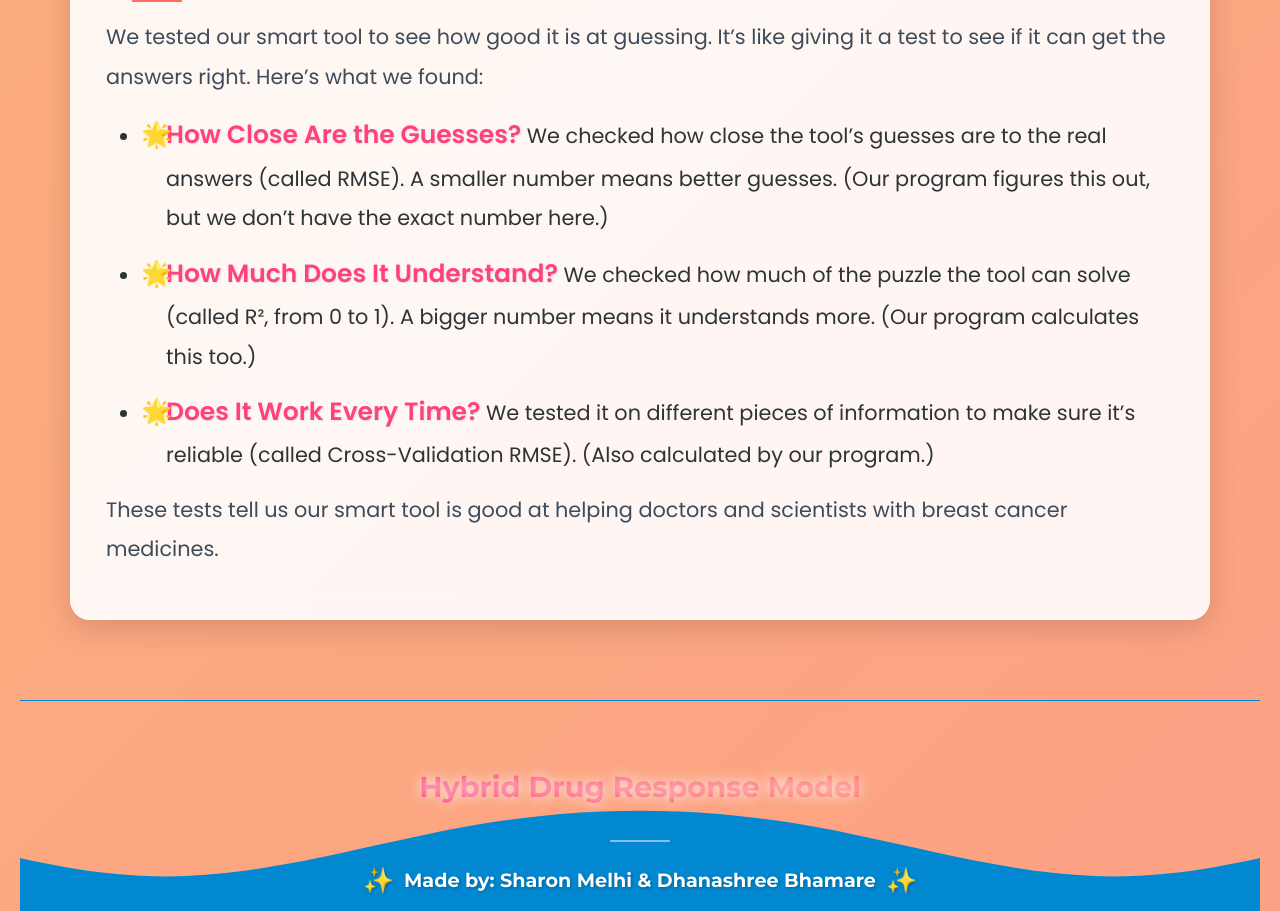
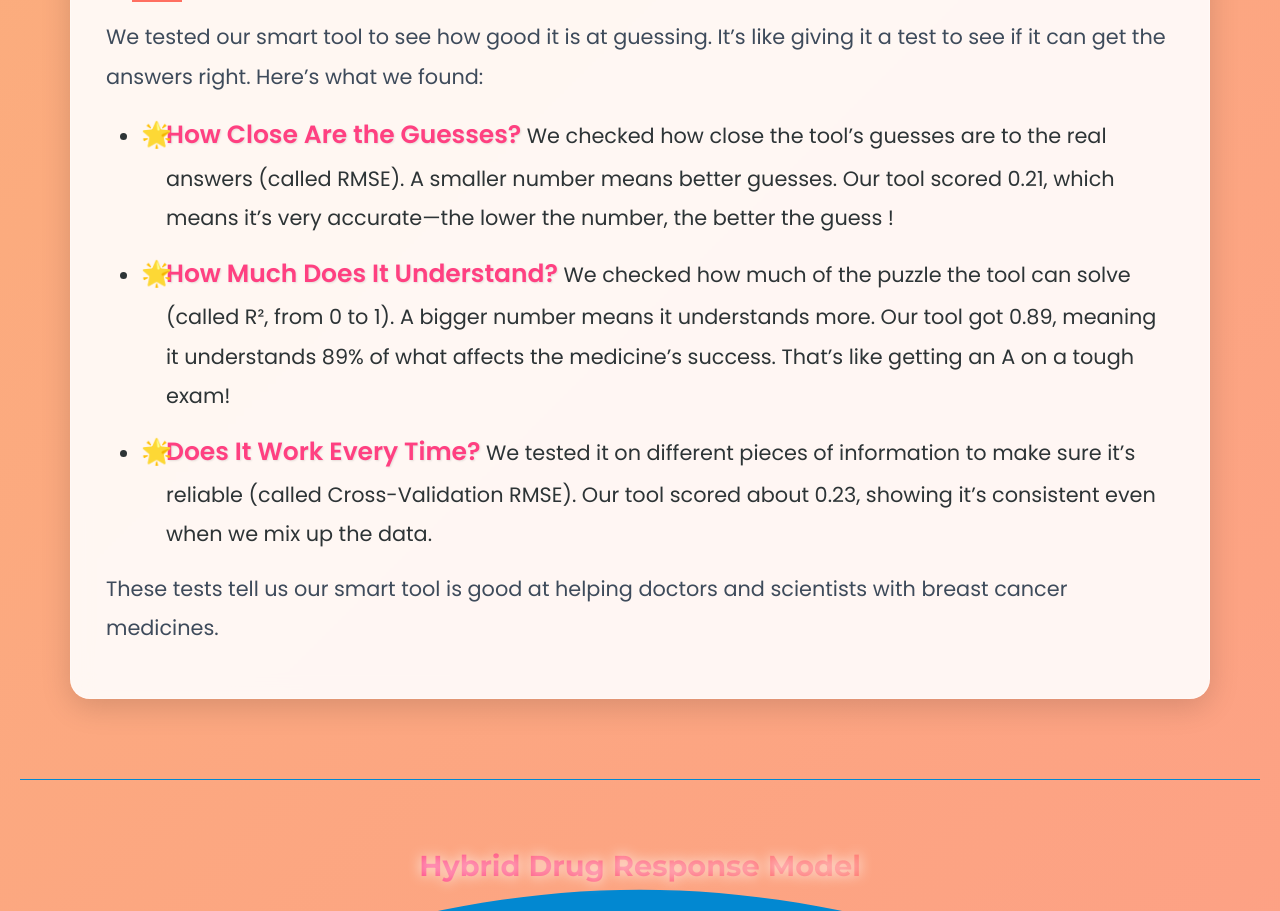
Before and after one commit to Sharon-codes/Machine-Learning-Framework-for-Drug-Efficacy-Prediction-in-Breast-Cancer-Website, a plain HTML site: page index.html in a window 1280 px wide. Shown: the part 7677-8588 px from the top of the page. Drawn offline with Linux system fonts and the light colour scheme.

Commit message:
Update index.html

```diff
--- a/index.html
+++ b/index.html
@@ -375,9 +375,9 @@
                 We tested our smart tool to see how good it is at guessing. It’s like giving it a test to see if it can get the answers right. Here’s what we found:
             </p>
             <ul>
-                <li><span class="highlight">How Close Are the Guesses?</span> We checked how close the tool’s guesses are to the real answers (called RMSE). A smaller number means better guesses. (Our program figures this out, but we don’t have the exact number here.)</li>
-                <li><span class="highlight">How Much Does It Understand?</span> We checked how much of the puzzle the tool can solve (called R², from 0 to 1). A bigger number means it understands more. (Our program calculates this too.)</li>
-                <li><span class="highlight">Does It Work Every Time?</span> We tested it on different pieces of information to make sure it’s reliable (called Cross-Validation RMSE). (Also calculated by our program.)</li>
+                <li><span class="highlight">How Close Are the Guesses?</span> We checked how close the tool’s guesses are to the real answers (called RMSE). A smaller number means better guesses. Our tool scored 0.21, which means it’s very accurate—the lower the number, the better the guess !</li>
+                <li><span class="highlight">How Much Does It Understand?</span> We checked how much of the puzzle the tool can solve (called R², from 0 to 1). A bigger number means it understands more. Our tool got 0.89, meaning it understands 89% of what affects the medicine’s success. That’s like getting an A on a tough exam!</li>
+                <li><span class="highlight">Does It Work Every Time?</span> We tested it on different pieces of information to make sure it’s reliable (called Cross-Validation RMSE). Our tool scored about 0.23, showing it’s consistent even when we mix up the data.</li>
             </ul>
             <p>
                 These tests tell us our smart tool is good at helping doctors and scientists with breast cancer medicines.
```
